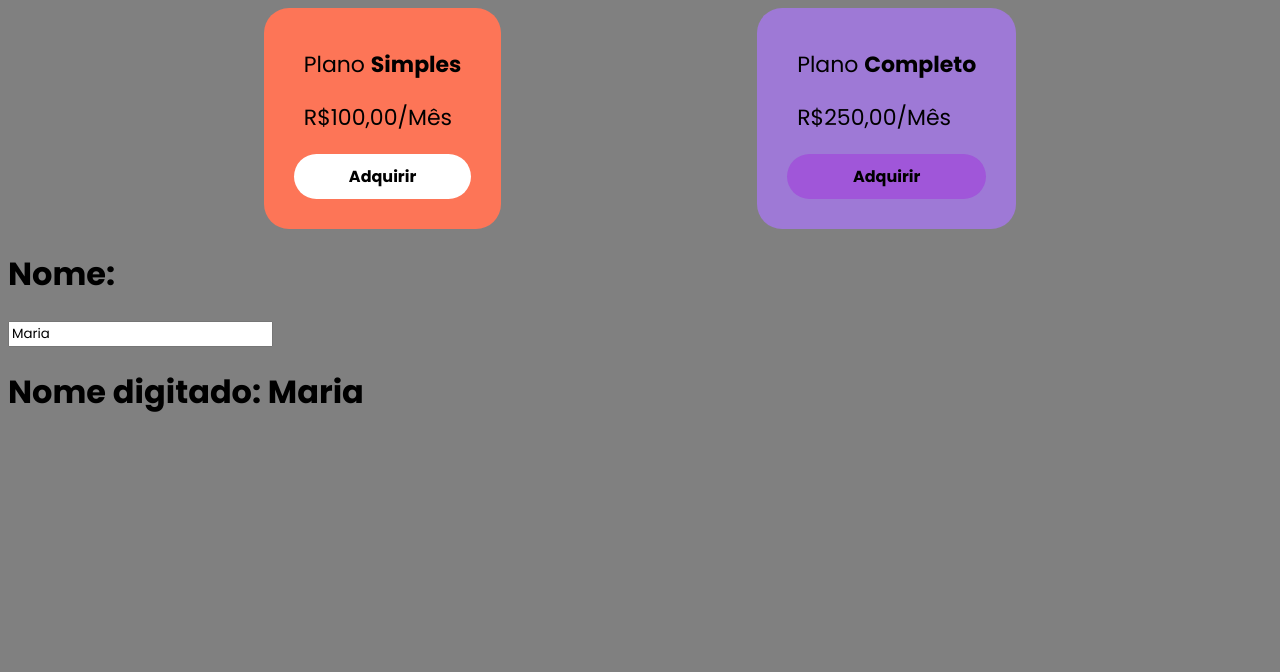
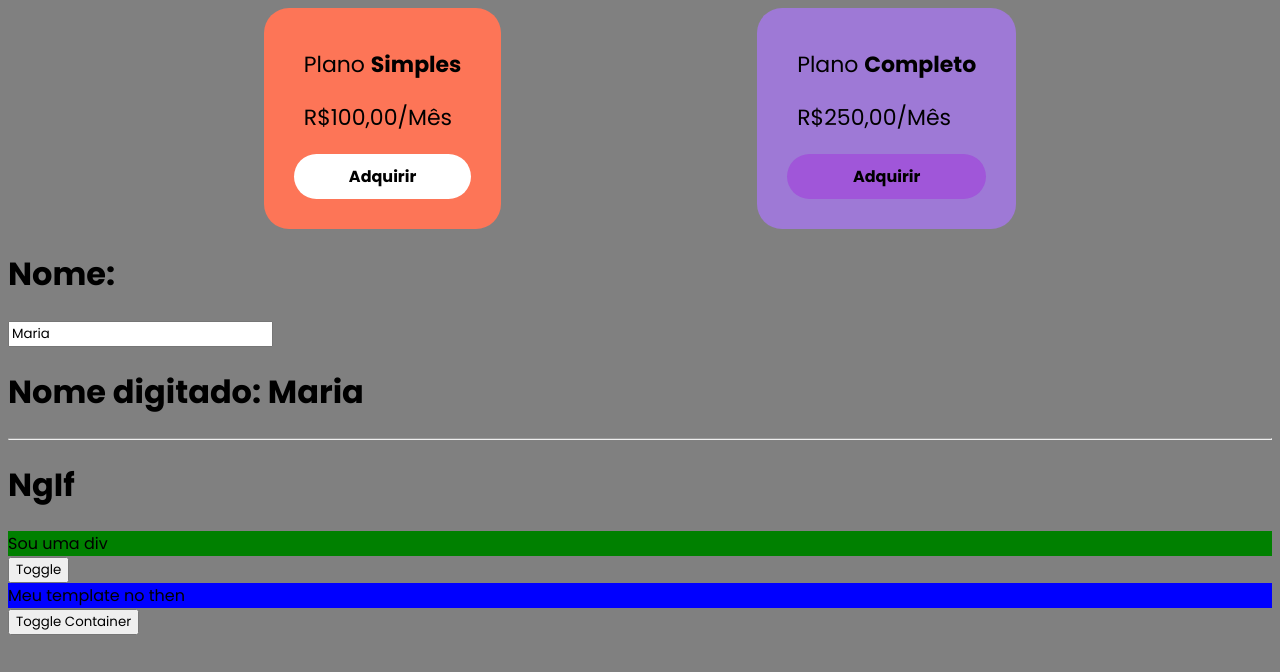
Before and after one commit to Dev-HideyukiTakahashi/cards-project, an Angular app: page / in a window 1280 px wide. Shown: the top 672 px of the page. Built offline with nearby package versions, Linux system fonts and the light colour scheme.

Commit message:
example ngIf

```diff
--- a/src/app/app.component.html
+++ b/src/app/app.component.html
@@ -11,3 +11,21 @@
 <h1>Nome:</h1>
 <input type="text" [(ngModel)]="name">
 <h1>Nome digitado: {{ name }}</h1>
+
+<!-- NgIf -->
+<hr>
+<h1>NgIf</h1>
+<div style="background-color: green;" *ngIf="minhaProp; else meuTemplate">Sou uma div</div>
+<ng-template #meuTemplate>
+  <div style="background-color: red;">Sou uma div no template</div>
+</ng-template>
+<button (click)="toggleProp()">Toggle</button>
+
+<ng-template #meuTemplate2>
+  <div style="background-color: blue;">Meu template no then</div>
+</ng-template>
+<ng-template #meuTemplate3>
+  <div style="background-color: purple;">Meu template no else</div>
+</ng-template>
+<ng-container *ngIf="minhaProp2; then meuTemplate2; else meuTemplate3"></ng-container>
+<button (click)="toggleContainer()">Toggle Container</button>
--- a/src/app/app.component.ts
+++ b/src/app/app.component.ts
@@ -13,4 +13,16 @@ export class AppComponent {
   }
 
   name: string = 'Maria';
+
+  // NgIf
+  minhaProp = true;
+  minhaProp2 = true;
+
+  toggleProp() {
+    this.minhaProp = !this.minhaProp;
+  }
+
+  toggleContainer() {
+    this.minhaProp2 = !this.minhaProp2;
+  }
 }
```
